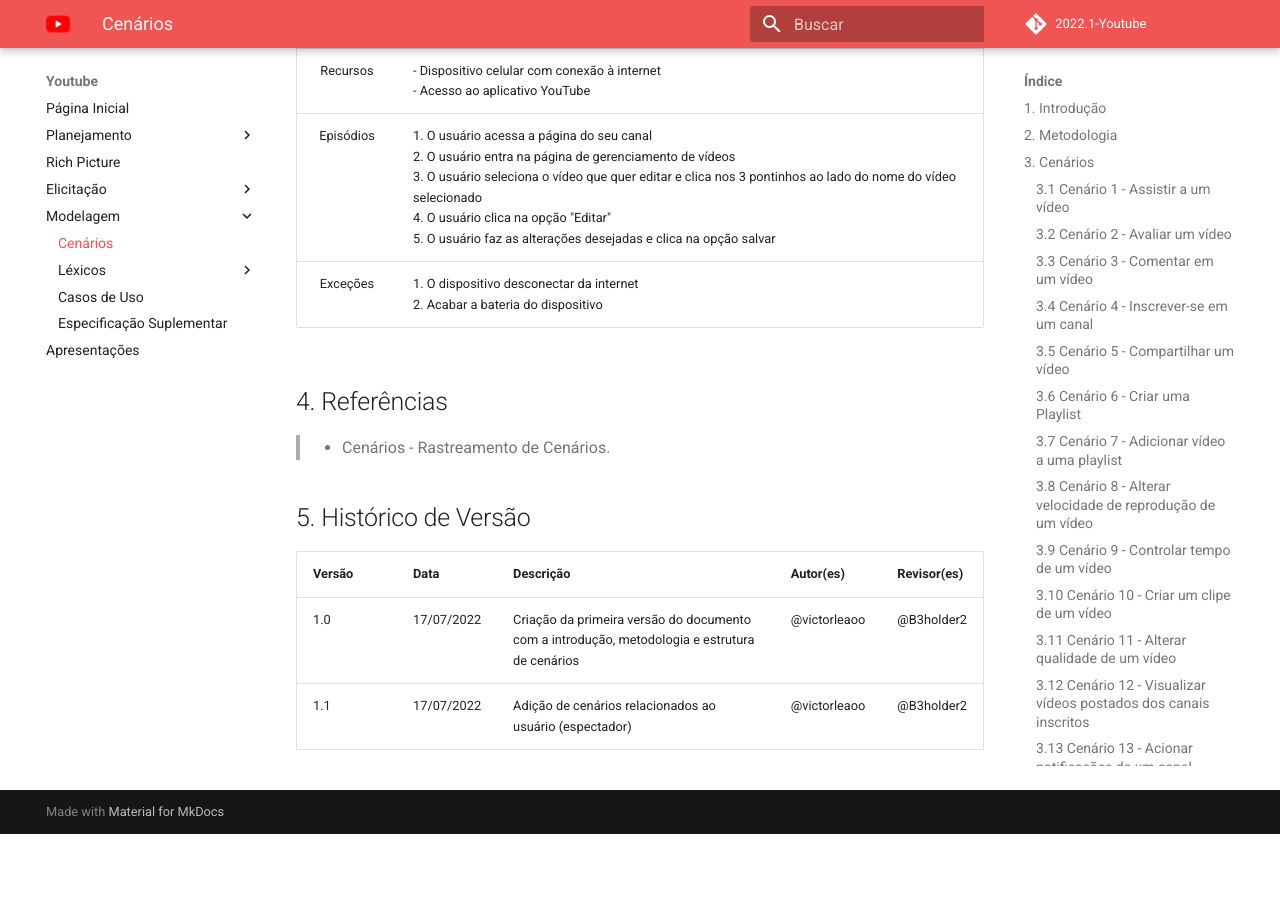
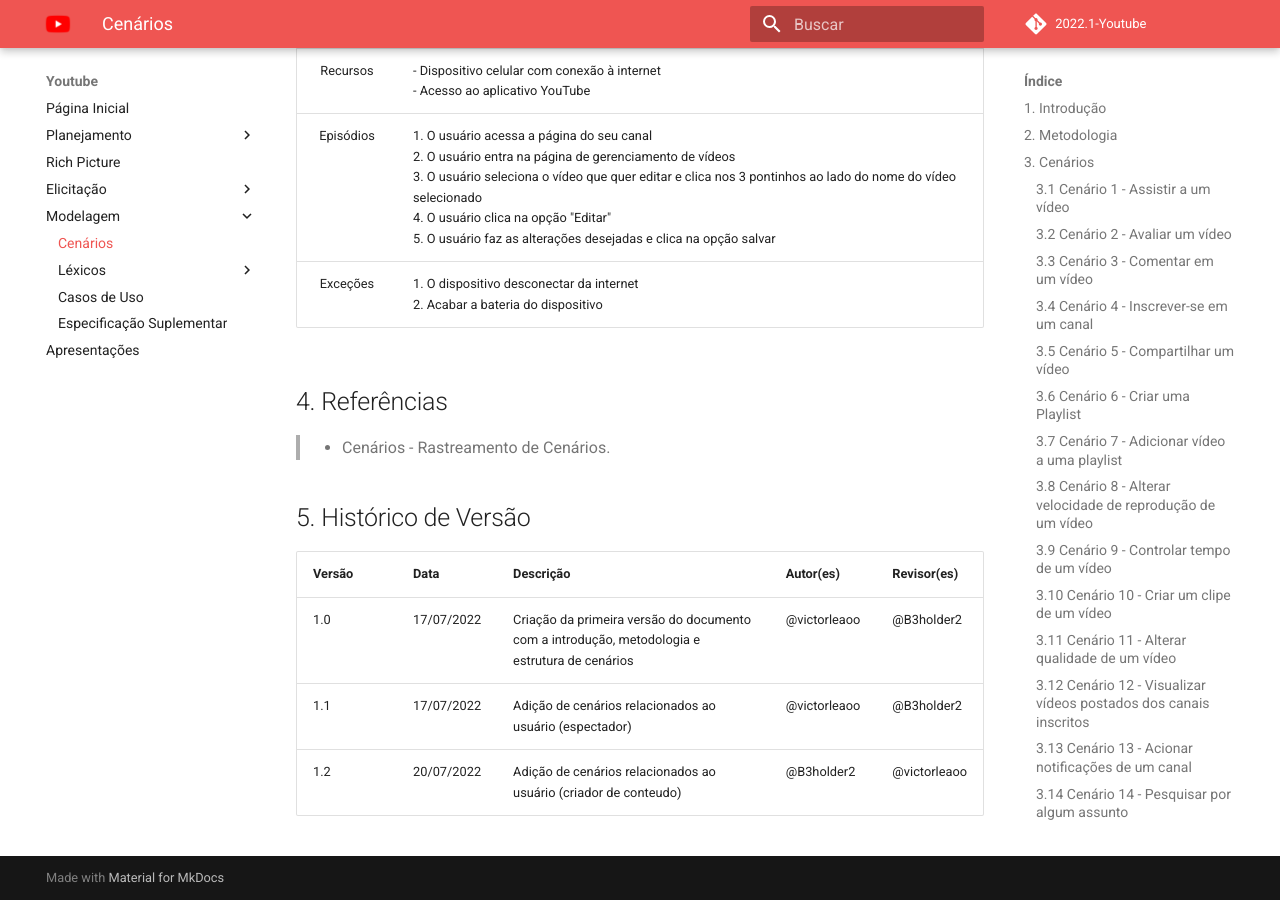
Before and after one commit to Requisitos-de-Software/2022.1-Youtube, an MkDocs documentation site: the page built from docs/modelagem/cenarios.md, in a window 1280 px wide and 900 px high, scrolled down 14784 px. Built offline with MkDocs 1.6.1 and Material for MkDocs 9.7.7, drawn with Linux system fonts in a browser that asks for light colours; comment, search, counter and statistics services are not loaded; before the commit the page ends 15618 px from its top, so only the background shows below that.

Commit message:
Update cenarios.md

```diff
--- a/docs/modelagem/cenarios.md
+++ b/docs/modelagem/cenarios.md
@@ -302,3 +302,4 @@ Após a listagem dos cenários identificados pela equipe, eles foram detalhados
 | ------ | ---- | --------- | --------- | ----------- |
 | 1.0    | 17/07/2022 | Criação da primeira versão do documento com a introdução, metodologia e estrutura de cenários | @victorleaoo | @B3holder2 |
 | 1.1    | 17/07/2022 | Adição de cenários relacionados ao usuário (espectador) | @victorleaoo | @B3holder2 |
+| 1.2    | 20/07/2022 | Adição de cenários relacionados ao usuário (criador de conteudo) | @B3holder2 | @victorleaoo |
```
